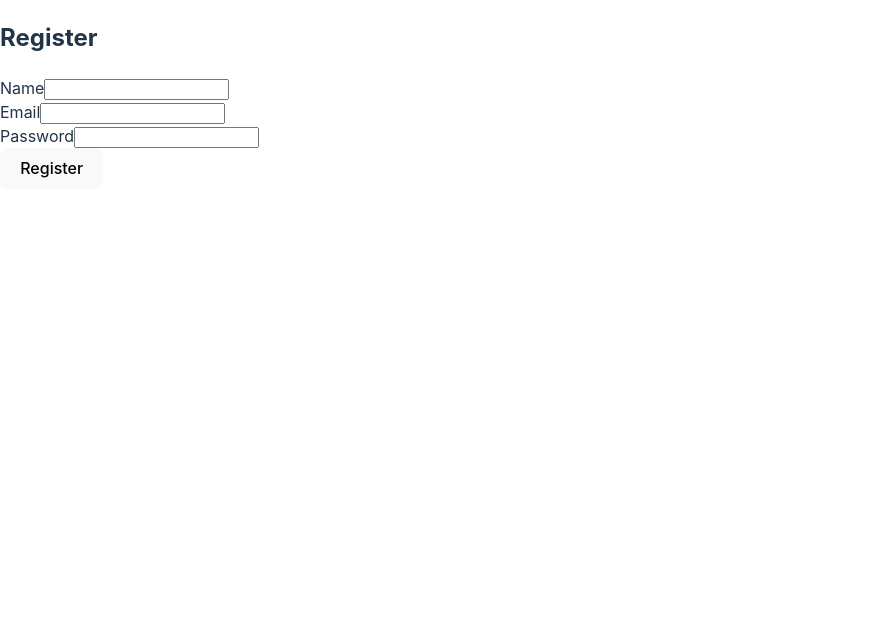
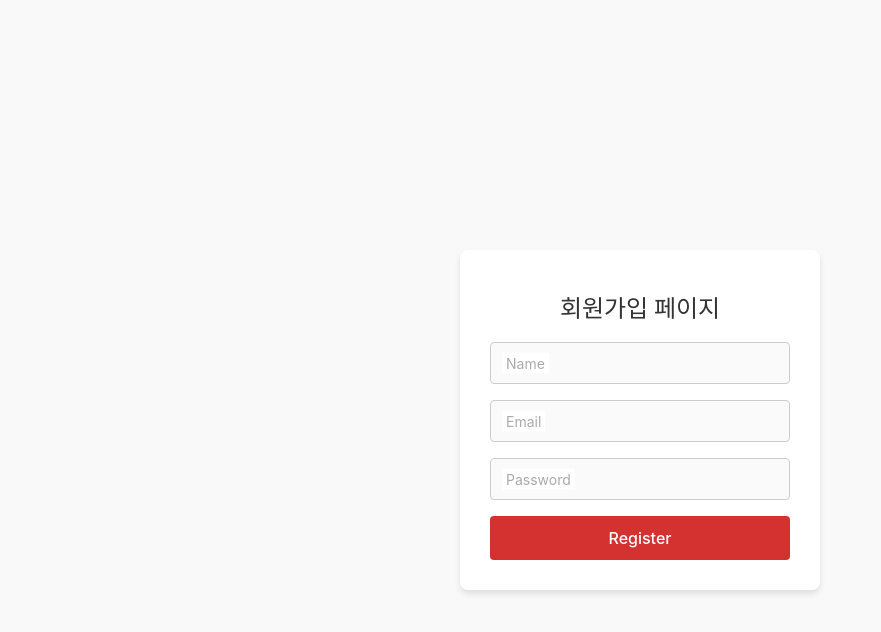
Before and after one commit to gimdongwon/bbl-online, a React (Vite) app in the folder client/: page /register in a window 1280 px wide. Shown: the top 632 px of the page, without its empty margins (0-881 px from the left). Built offline with nearby package versions, Linux system fonts and the light colour scheme; no server answers.

Commit message:
(feat) 회원가입 페이지 스타일

```diff
--- a/client/src/components/FormInput.tsx
+++ b/client/src/components/FormInput.tsx
@@ -1,5 +1,5 @@
 import React from 'react';
-
+import styled from 'styled-components';
 interface FormInputProps {
   label: string;
   value: string;
@@ -14,11 +14,56 @@ const FormInput: React.FC<FormInputProps> = ({
   type = 'text',
 }) => {
   return (
-    <div>
-      <label>{label}</label>
-      <input type={type} value={value} onChange={onChange} />
-    </div>
+    <FloatingInputWrapper>
+      <Input
+        type={type}
+        value={value}
+        placeholder={value}
+        onChange={onChange}
+      />
+      <FloatingLabel>{label}</FloatingLabel>
+    </FloatingInputWrapper>
   );
 };
 
 export default FormInput;
+
+const Input = styled.input`
+  width: 100%;
+  padding: 12px 16px;
+  border: 1px solid #ccc;
+  border-radius: 4px;
+  font-size: 14px;
+  background-color: #fafafa;
+  box-sizing: border-box;
+  &:focus {
+    border-color: #d43131;
+    outline: none;
+  }
+`;
+
+const FloatingInputWrapper = styled.div`
+  position: relative;
+  margin-bottom: 16px;
+`;
+
+const FloatingLabel = styled.label`
+  position: absolute;
+  top: 50%;
+  left: 12px;
+  transform: translateY(-50%);
+  background: white;
+  padding: 0 4px;
+  font-size: 14px;
+  color: #aaa;
+  transition: all 0.2s;
+  pointer-events: none;
+
+  input:focus + &,
+  input:not(:placeholder-shown) + & {
+    top: -8px;
+    left: 10px;
+    font-size: 12px;
+    color: #d43131;
+  }
+`;
--- /dev/null
+++ b/client/src/components/RegisterForm.tsx
@@ -0,0 +1,99 @@
+import React from 'react';
+import FormInput from '../components/FormInput';
+import styled from 'styled-components';
+
+interface RegisterFormProps {
+  handleSubmit: (e: React.FormEvent<HTMLFormElement>) => void;
+  name: string;
+  setName: (value: string) => void;
+  email: string;
+  setEmail: (value: string) => void;
+  password: string;
+  setPassword: (value: string) => void;
+}
+
+const RegisterFormContainer: React.FC<RegisterFormProps> = ({
+  handleSubmit,
+  name,
+  setName,
+  email,
+  setEmail,
+  password,
+  setPassword,
+}) => {
+  return (
+    <Container>
+      <RegisterBox>
+        <Title>회원가입 페이지</Title>
+        <Form onSubmit={handleSubmit}>
+          <FormInput
+            label='Name'
+            value={name}
+            onChange={(e) => setName(e.target.value)}
+          />
+          <FormInput
+            label='Email'
+            value={email}
+            onChange={(e) => setEmail(e.target.value)}
+          />
+          <FormInput
+            label='Password'
+            value={password}
+            onChange={(e) => setPassword(e.target.value)}
+          />
+          <RegisterButton type='submit'>Register</RegisterButton>
+        </Form>
+      </RegisterBox>
+    </Container>
+  );
+};
+
+export default RegisterFormContainer;
+
+// --- Styled Components ---
+const Container = styled.div`
+  display: flex;
+  flex-direction: column;
+  align-items: center;
+  justify-content: center;
+  min-height: 100vh;
+  background-color: #f9f9f9;
+  padding: 20px;
+`;
+
+const RegisterBox = styled.div`
+  width: 360px;
+  background-color: #fff;
+  padding: 30px;
+  border-radius: 8px;
+  box-shadow: 0 4px 6px rgba(0, 0, 0, 0.1);
+  text-align: center;
+  box-sizing: border-box;
+`;
+
+const Title = styled.h1`
+  font-size: 24px;
+  color: #333;
+  margin-bottom: 20px;
+`;
+
+const Form = styled.form`
+  display: flex;
+  flex-direction: column;
+`;
+
+const RegisterButton = styled.button`
+  width: 100%;
+  padding: 12px 16px;
+  background-color: #d43131;
+  color: white;
+  border: none;
+  border-radius: 4px;
+  font-size: 16px;
+  cursor: pointer;
+  box-sizing: border-box;
+  &:disabled {
+    background-color: #ddd;
+    cursor: not-allowed;
+  }
+`;
--- a/client/src/container/user/RegisterContainer.tsx
+++ b/client/src/container/user/RegisterContainer.tsx
@@ -1,12 +1,12 @@
 import React, { useState } from 'react';
 import { useMutation } from '@tanstack/react-query';
 import { registerUser } from '../../api/auth';
-import FormInput from '../../components/FormInput';
+import RegisterForm from '../../components/RegisterForm';
 
 const RegisterFormContainer: React.FC = () => {
-  const [name, setName] = useState('');
-  const [email, setEmail] = useState('');
-  const [password, setPassword] = useState('');
+  const [name, setName] = useState<string>('');
+  const [email, setEmail] = useState<string>('');
+  const [password, setPassword] = useState<string>('');
 
   const registerMutation = useMutation<
     { message: string }, // 성공 시 반환 타입
@@ -32,25 +32,15 @@ const RegisterFormContainer: React.FC = () => {
   };
 
   return (
-    <form onSubmit={handleSubmit}>
-      <h2>Register</h2>
-      <FormInput
-        label='Name'
-        value={name}
-        onChange={(e) => setName(e.target.value)}
-      />
-      <FormInput
-        label='Email'
-        value={email}
-        onChange={(e) => setEmail(e.target.value)}
-      />
-      <FormInput
-        label='Password'
-        value={password}
-        onChange={(e) => setPassword(e.target.value)}
-      />
-      <button type='submit'>Register</button>
-    </form>
+    <RegisterForm
+      handleSubmit={handleSubmit}
+      name={name}
+      setName={setName}
+      email={email}
+      setEmail={setEmail}
+      password={password}
+      setPassword={setPassword}
+    />
   );
 };
 
```
